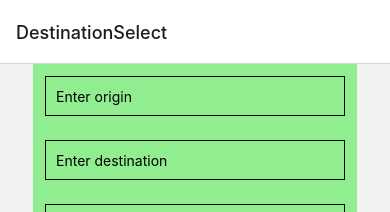
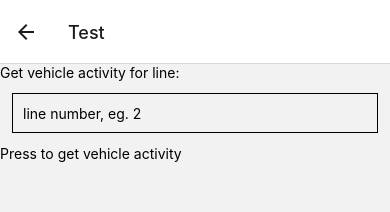
Before and after one commit to SoftwareProjectTeamNyseeApp/NyseeOpenApiApplication, a React Native app in the folder app/: screen /Test in a window 390 px wide. Shown: the top 212 px of the page. Built offline with nearby package versions, Linux system fonts and the light colour scheme.

Commit message:
Fetching vehicle activity

```diff
--- a/app/App.js
+++ b/app/App.js
@@ -8,6 +8,7 @@ import { ItineraryProvider } from './src/contexts/ItineraryContext';
 
 import DestinationSelect from './src/components/DestinationSelect';
 import ItineraryDetails from './src/components/ItineraryDetails';
+import Test from './src/components/Test';
 
 const Stack = createNativeStackNavigator();
 const apolloClient = createApolloClient();
@@ -26,6 +27,10 @@ export default function App() {
                 name="ItineraryDetails"
                 component={ItineraryDetails}
               />
+              <Stack.Screen
+                name="Test"
+                component={Test}
+              />
           </Stack.Navigator>
         </ApolloProvider>
       </NavigationContainer>
--- a/app/src/components/DestinationSelect.jsx
+++ b/app/src/components/DestinationSelect.jsx
@@ -280,6 +280,7 @@ const DestinationSelect = ({ navigation }) => {
     <View style={styles.flexContainer}>
       <LocationForm onSubmit={onSubmit}/>
       <Result />
+      <Text onPress={() => navigation.navigate('Test', {})}>Go to Test</Text>
     </View>
   );
 }
--- a/app/src/components/Test.jsx
+++ b/app/src/components/Test.jsx
@@ -1,17 +1,112 @@
 import Constants from 'expo-constants';
-import { Text, StyleSheet, View, FlatList } from 'react-native';
+import { Text, StyleSheet, View, FlatList, Pressable, TextInput, SafeAreaView } from 'react-native';
 import { useQuery } from '@apollo/client';
 import { GET_TEST_ITINERARY } from '../graphql/queries';
+import { SafeAreaProvider } from 'react-native-safe-area-context';
+import { useState } from 'react';
 
 const styles = StyleSheet.create({
   container: {
     marginTop: Constants.statusBarHeight,
     flexGrow: 1,
     flexShrink: 1,
+    height: 100
   },
+  input: {
+    height: 40,
+    margin: 12,
+    borderWidth: 1,
+    padding: 10,
+  },
+  list: {
+    flexGrow: 1,
+    borderColor: 'red',
+    borderWidth: 1,
+    height: 400,
+    width: "100%"
+  }
 });
 
-const Test = () => {
+
+const VehicleActivity = () => {
+  // example API req: https://data.itsfactory.fi/journeys/api/1/vehicle-activity?lineRef=38
+  // /api/1/vehicle-activity
+  // - lineRef: string or comma separated list, eg. lineRef=3 or lineRef=3,1*
+  // - vehicleRef
+  // - journeyRef ([lineId]_[start time as HHmm]_[first stop id]_[last stop id], eg. 2_2230_0001_1234)
+  // - directionRef: 1 or 2
+  // can exclude fields with exclude-fields parameter, comma-separated list for multiple fields
+  // eg. http://data.itsfactory.fi/journeys/api/1/vehicle-activity?exclude-fields=monitoredVehicleJourney.onwardCalls,recordedAtTime
+
+  const baseUrl = "https://data.itsfactory.fi/journeys/api/1"
+  const [text, onChangeText] = useState('')
+  const [vehicleActivity, setVehicleActivity] = useState([])
+
+  //const getVehicleActivity = async (line) => {
+  async function getVehicleActivity(line) {
+    console.log("Getting vehicle activity for line", line)
+    const apiUrl = `${baseUrl}/vehicle-activity?lineRef=${line}`
+    console.log("apiurl", apiUrl)
+    try {
+      const response = await fetch(apiUrl);
+      const json = await response.json();
+      console.log("response json body", json.body)
+      setVehicleActivity(json.body)
+    } catch (error) {
+      console.error("Error fetching vehicle activity:", error);
+    }
+  }
+
+  if (vehicleActivity.length > 0) {
+    console.log("vehicleactivity", vehicleActivity[0].recordedAtTime)
+  }
+
+  return (
+      <SafeAreaView style={styles.container}>
+        <Text>Get vehicle activity for line:</Text>
+        <TextInput
+          style={styles.input}
+          onChangeText={onChangeText}
+          value={text}
+          placeholder="line number, eg. 2"
+        />
+        <Pressable onPress={() => {getVehicleActivity(text)}}>
+          <Text>Press to get vehicle activity</Text>
+        </Pressable>
+        {vehicleActivity.length > 0 &&
+          <View>
+            <Text>Data returned!</Text>
+            <FlatList
+              style={styles.list}
+              data={vehicleActivity}
+              keyExtractor={(item, index) => index}
+              renderItem={({ item }) => (
+                <View>
+                  <Text>Recorded at time: {item.recordedAtTime}</Text>
+                  <Text>LineRef: {item.monitoredVehicleJourney.lineRef}</Text>
+                  <Text>DirectionRef: {item.monitoredVehicleJourney.directionRef}</Text>
+                  <Text>VehicleLocation: lat {item.monitoredVehicleJourney.vehicleLocation.latitude}, lon {item.monitoredVehicleJourney.vehicleLocation.longitude}</Text>
+                  <Text>Bearing: {item.monitoredVehicleJourney.bearing}</Text>
+                  <Text>Delay (relative time): {item.monitoredVehicleJourney.delay}</Text>
+                  <Text>Origin stop id: {item.monitoredVehicleJourney.originShortName}</Text>
+                  <Text>Destination stop id: {item.monitoredVehicleJourney.destinationShortName}</Text>
+                  <Text>Speed: {item.monitoredVehicleJourney.speed}</Text>
+                  <Text>Origin departure time: {item.monitoredVehicleJourney.originAimedDepartureTime}</Text>
+                  <Text>Next stop expected arrival time: {item.monitoredVehicleJourney.onwardCalls[0].expectedArrivalTime}</Text>
+                  <Text>Next stop pointer ref: {item.monitoredVehicleJourney.onwardCalls[0].stopPointRef}</Text>
+                  <Text>Next stop order: {item.monitoredVehicleJourney.onwardCalls[0].order}</Text>
+                  <Text>-----------------</Text>
+                </View>
+              )}
+            />
+            <Text>End of list</Text>
+          </View>
+        }
+      </SafeAreaView>
+  )
+}
+
+const TestQuery = () => {
   const { data, error, loading } = useQuery(GET_TEST_ITINERARY);
 
   if (loading) {
@@ -24,6 +119,7 @@ const Test = () => {
 
   return (
     <View style={styles.container}>
+      <VehicleActivity />
       <FlatList
         style={styles.container}
         data={data.plan.itineraries[0].legs}
@@ -43,4 +139,12 @@ const Test = () => {
   );
 };
 
+const Test = () => {
+  return (
+    <View style={styles.container}>
+      <VehicleActivity />
+    </View>
+  )
+}
+
 export default Test;
```
